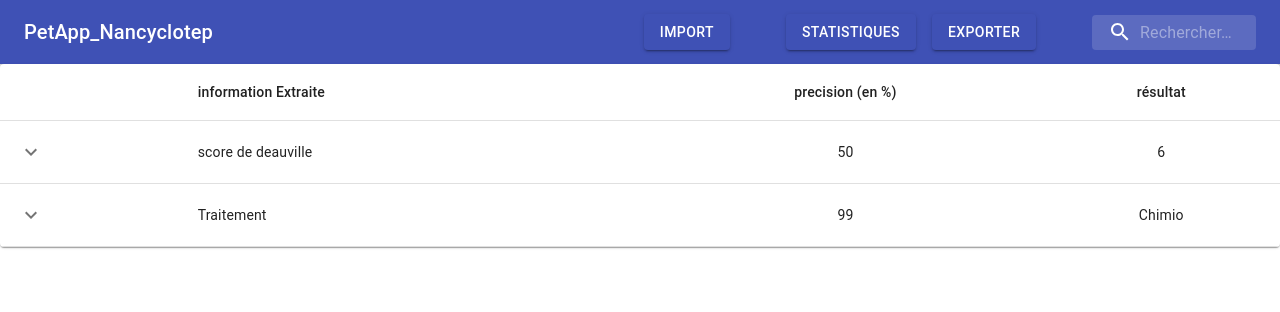
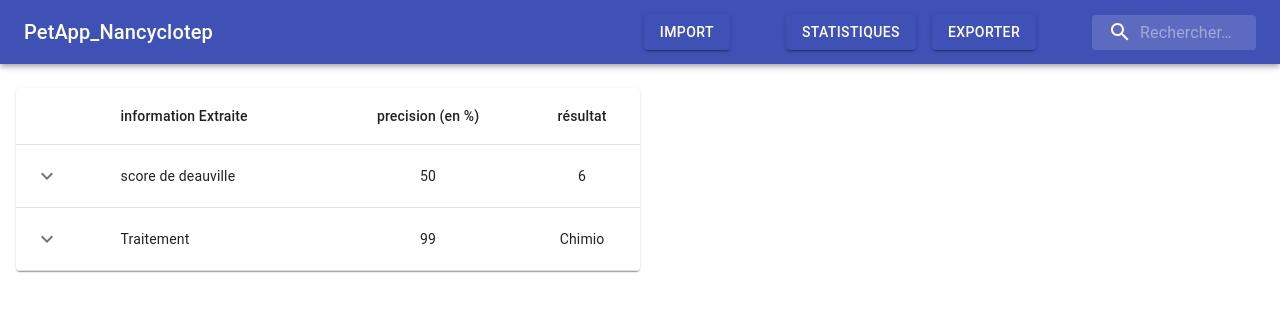
Before and after one commit to PierreEpron/pet, a React (Create React App) app in the folder platform/frontend/: page /pages2 in a window 1280 px wide. Shown: the top 312 px of the page. Built offline with nearby package versions, Linux system fonts and the light colour scheme.

Commit message:
add container, grid

```diff
--- a/platform/frontend/src/pages/Pages2.js
+++ b/platform/frontend/src/pages/Pages2.js
@@ -15,6 +15,9 @@ import Paper from '@material-ui/core/Paper';
 import KeyboardArrowDownIcon from '@material-ui/icons/KeyboardArrowDown';
 import KeyboardArrowUpIcon from '@material-ui/icons/KeyboardArrowUp';
 import Header from "../components/Header";
+import Container from "@material-ui/core/Container";
+import Grid from '@material-ui/core/Grid';
+
 
 const useRowStyles = makeStyles({
   root: {
@@ -23,6 +26,32 @@ const useRowStyles = makeStyles({
     },
   },
 });
+
+const useStyles = makeStyles((theme) => ({
+  root: {
+    display: 'flex',
+  },
+  // appBarSpacer: theme.mixins.toolbar,
+  // content: {
+  //   flexGrow: 1,
+  //   height: '100vh',
+  //   overflow: 'auto',
+  //   paddingRight: 24,
+  // },
+  container: {
+    paddingTop: theme.spacing(4),
+    paddingBottom: theme.spacing(4),
+  },
+  paper: {
+    padding: theme.spacing(2),
+    display: 'flex',
+    overflow: 'auto',
+    flexDirection: 'column',
+  },
+  fixedHeight: {
+    height: 240,
+  },
+}));
 
 function createData(info, precision, résultat) {
   return {
@@ -110,9 +139,13 @@ const rows = [
 ];
 
 export default function CollapsibleTable() {
+  const classes = useStyles();
   return (
     <div>
     <Header/>
+    <Container maxWidth="lg" className={classes.container}>
+    <Grid container spacing={2}>
+    <Grid xs={12} sm={6}>
     <TableContainer component={Paper}>
       <Table aria-label="collapsible table">
         <TableHead>
@@ -130,6 +163,9 @@ export default function CollapsibleTable() {
         </TableBody>
       </Table>
     </TableContainer>
+    </Grid>
+    </Grid>
+    </Container>
     </div>
   );
 }
```
